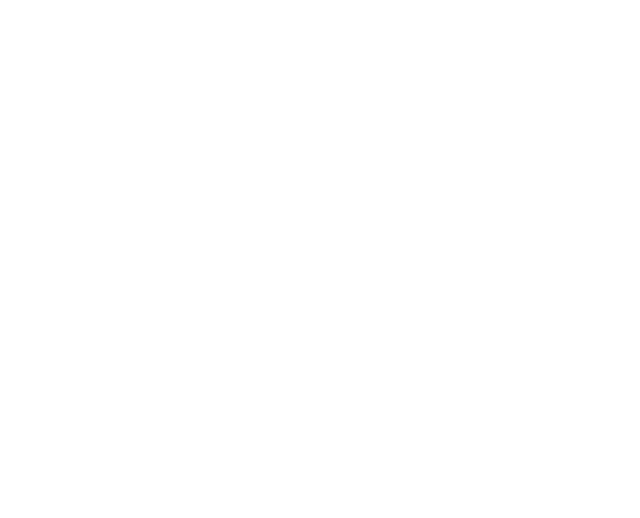
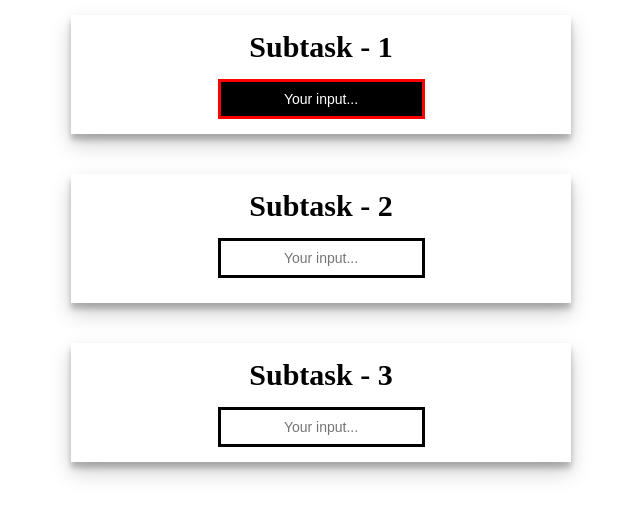
Before and after one commit to oleg9952/assignments, an Angular app: page / in a window 1280 px wide. Shown: the top 518 px of the page, without its empty margins (319-959 px from the left). Built offline with nearby package versions, Linux system fonts and the light colour scheme.

Commit message:
task - completed

```diff
--- a/src/app/Directives/d-style.directive.ts
+++ b/src/app/Directives/d-style.directive.ts
@@ -1,10 +1,23 @@
-import { Directive } from '@angular/core';
+import { Directive, HostBinding, HostListener, Input } from '@angular/core';
 
 @Directive({
   selector: '[appDStyle]'
 })
 export class DStyleDirective {
+  @Input() dirStyles: { fontSize: string, borderColor: string }
+
+  @HostBinding('style.fontSize') fontSize: string;
+  @HostBinding('style.borderColor') borderColor: string;
 
   constructor() { }
 
+  @HostListener('mouseenter') enter() {
+    this.fontSize = this.dirStyles.fontSize;
+    this.borderColor = this.dirStyles.borderColor;
+  }
+
+  @HostListener('mouseleave') leave() {
+    this.fontSize = '14px';
+    this.borderColor = '#000';
+  }
 }
--- a/src/app/Directives/focus.directive.ts
+++ b/src/app/Directives/focus.directive.ts
@@ -1,10 +1,15 @@
-import { Directive } from '@angular/core';
+import { Directive, ElementRef, OnInit } from '@angular/core';
 
 @Directive({
   selector: '[appFocus]'
 })
-export class FocusDirective {
+export class FocusDirective implements OnInit {
 
-  constructor() { }
+  constructor(
+    private el: ElementRef
+  ) { }
 
+  ngOnInit(): void {
+    this.el.nativeElement.focus();
+  }
 }
--- a/src/app/Directives/hide.directive.ts
+++ b/src/app/Directives/hide.directive.ts
@@ -1,10 +1,24 @@
-import { Directive } from '@angular/core';
+import { Directive, Input, TemplateRef, ViewContainerRef } from '@angular/core';
 
 @Directive({
   selector: '[appHide]'
 })
 export class HideDirective {
+  showState: boolean = false;
 
-  constructor() { }
+  @Input('appHide') set inputLength(condition: number) {
+    if (condition) {
+      if (this.showState) return;
+      this.showState = true;
+      this.viewContainer.createEmbeddedView(this.templateRef);
+    } else {
+      this.showState = false;
+      this.viewContainer.clear();
+    }
+  }
 
+  constructor(
+    private templateRef: TemplateRef<any>,
+    private viewContainer: ViewContainerRef
+  ) { }
 }
--- a/src/app/app.component.html
+++ b/src/app/app.component.html
@@ -1,3 +1,38 @@
 <div class="wrapper">
+    <div class="wrapper__block">
+        <h1 class="wrapper__title">Subtask - 1</h1>
+        <input
+            class="first__input"
+            type="text"
+            placeholder="Your input..."
+            appFocus
+        >
+    </div>
 
+
+    <div class="wrapper__block">
+        <h1 class="wrapper__title">Subtask - 2</h1>
+        <input
+            class="second__input"
+            type="text"
+            placeholder="Your input..."
+            #secondInput
+            (input)="updateLength(secondInput.value.length)"
+        >
+        <button
+            *appHide="inputLength"
+        >Click</button>
+    </div>
+
+
+    <div class="wrapper__block">
+        <h1 class="wrapper__title">Subtask - 3</h1>
+        <input
+            class="third__input"
+            type="text"
+            placeholder="Your input..."
+            appDStyle
+            [dirStyles]="{fontSize: '20px', borderColor: 'orange'}"
+        >
+    </div>
 </div>
--- a/src/app/app.component.scss
+++ b/src/app/app.component.scss
@@ -0,0 +1,50 @@
+.wrapper {
+    margin: 0 auto;
+    padding-top: 15px;
+    max-width: 500px;
+    &__block {
+        box-shadow: 0 10px 20px rgba(0,0,0,0.19), 0 6px 6px rgba(0,0,0,0.23);
+        margin-bottom: 40px;
+        padding: 15px;
+    }
+    &__title {
+        text-align: center;
+        font-size: 30px;
+        margin-bottom: 15px;
+    }
+    input {
+        border: 3px solid black;
+        padding: 0 10px;
+        display: block;
+        margin: 0 auto;
+        height: 40px;
+        outline: none;
+        transition: .3s;
+        text-align: center;
+        font-size: 14px;
+    }
+    .first__input {
+        &:focus {
+            border: 3px solid red;
+            background-color: #000;
+            color: #fff;
+        }
+        &:focus::placeholder {
+            color: #fff;
+        }
+    }
+    .second__input {
+        margin-bottom: 10px;
+    }
+    button {
+        font-size: 15px;
+        display: block;
+        margin: 0 auto;
+        padding: 5px 15px;
+        border: none;
+        background-color: #000;
+        color: #fff;
+        cursor: pointer;
+        outline: none;
+    }
+}
--- a/src/app/app.component.ts
+++ b/src/app/app.component.ts
@@ -1,10 +1,14 @@
-import { Component } from '@angular/core';
+import { Component, ViewChild, ElementRef } from '@angular/core';
 
 @Component({
   selector: 'app-root',
   templateUrl: './app.component.html',
   styleUrls: ['./app.component.scss']
 })
-export class AppComponent {
-  title = 'task5';
+export class AppComponent{
+  inputLength: number = null;
+
+  updateLength(length: number): void {
+    this.inputLength = length;
+  }
 }
--- a/src/index.html
+++ b/src/index.html
@@ -2,7 +2,7 @@
 <html lang="en">
 <head>
   <meta charset="utf-8">
-  <title>Task5</title>
+  <title>Task-5</title>
   <base href="/">
   <meta name="viewport" content="width=device-width, initial-scale=1">
   <link rel="icon" type="image/x-icon" href="favicon.ico">
```
